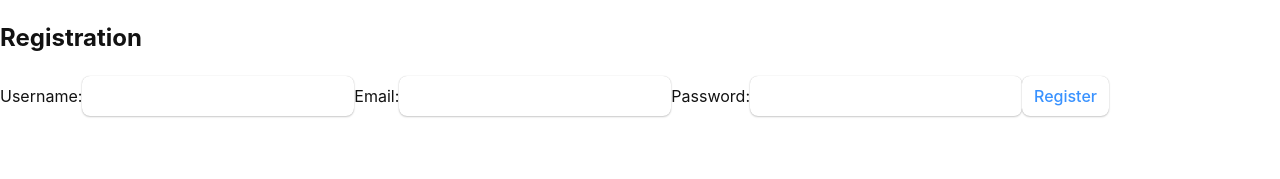
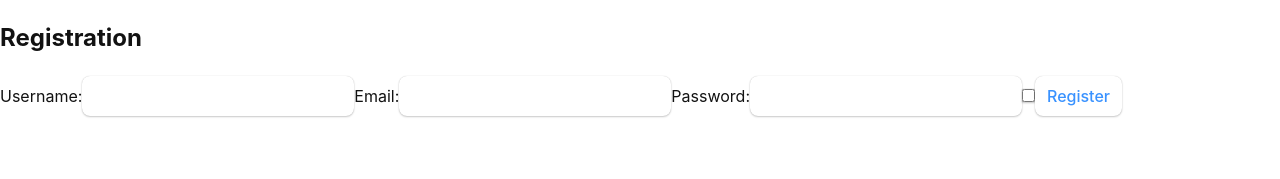
Before and after one commit to MSGronda/demo-inge2, a React (Create React App) app: page /register in a window 1280 px wide. Shown: the top 179 px of the page. Built offline with nearby package versions, Linux system fonts and the light colour scheme.

Commit message:
feat: show password toggle

```diff
--- a/src/login.js
+++ b/src/login.js
@@ -7,6 +7,11 @@ import { CognitoUser, AuthenticationDetails, CognitoUserPool } from 'amazon-cogn
 const Login = ({ history }) => {
     const [username, setUsername] = useState('');
     const [password, setPassword] = useState('');
+    const [showPassword, setShowPassword] = useState(false);
+
+    const togglePasswordVisibility = () => {
+        setShowPassword(!showPassword);
+    };
 
     const handleLogin = () => {
         const authenticationData = {
@@ -60,10 +65,15 @@ const Login = ({ history }) => {
                 onChange={(e) => setUsername(e.target.value)}
             />
             <input
-                type="password"
+                type={showPassword ? 'text' : 'password'}
                 placeholder="Password"
                 value={password}
                 onChange={(e) => setPassword(e.target.value)}
+            />
+            <input
+                type="checkbox"
+                checked={showPassword}
+                onChange={togglePasswordVisibility}
             />
             <button onClick={handleLogin}>Login</button>
         </div>
--- a/src/registeration.js
+++ b/src/registeration.js
@@ -9,6 +9,11 @@ const Registration = ({ history }) => {
     const [password, setPassword] = useState('');
     const [error, setError] = useState(null);
     const [successMessage, setSuccessMessage] = useState('');
+    const [showPassword, setShowPassword] = useState(false);
+
+    const togglePasswordVisibility = () => {
+        setShowPassword(!showPassword);
+    };
 
     const handleRegistration = async () => {
         try {
@@ -57,9 +62,14 @@ const Registration = ({ history }) => {
             />
             <label>Password:</label>
             <input
-                type="password"
+                type={showPassword ? 'text' : 'password'}
                 value={password}
                 onChange={(e) => setPassword(e.target.value)}
+            />
+            <input
+                type="checkbox"
+                checked={showPassword}
+                onChange={togglePasswordVisibility}
             />
             <button onClick={handleRegistration}>Register</button>
         </div>
```
